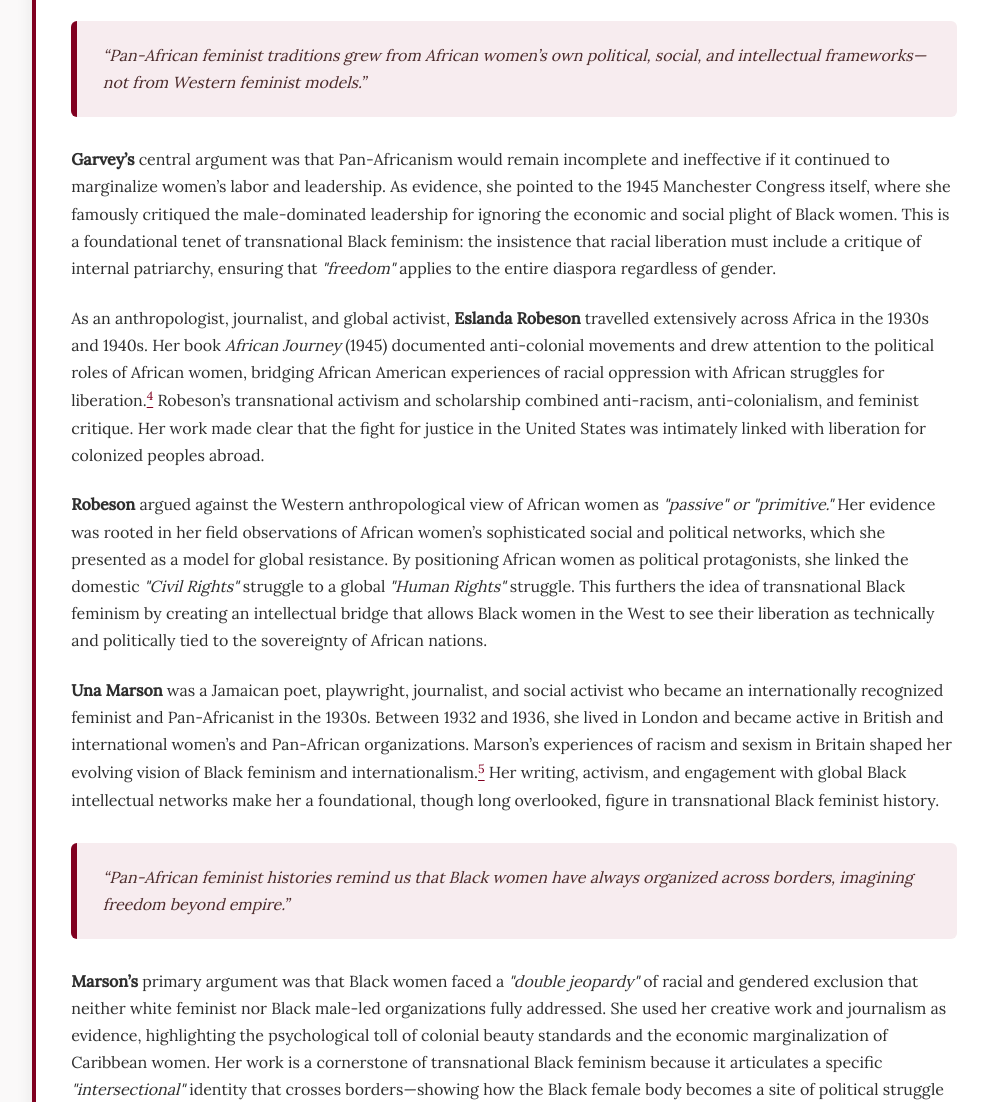
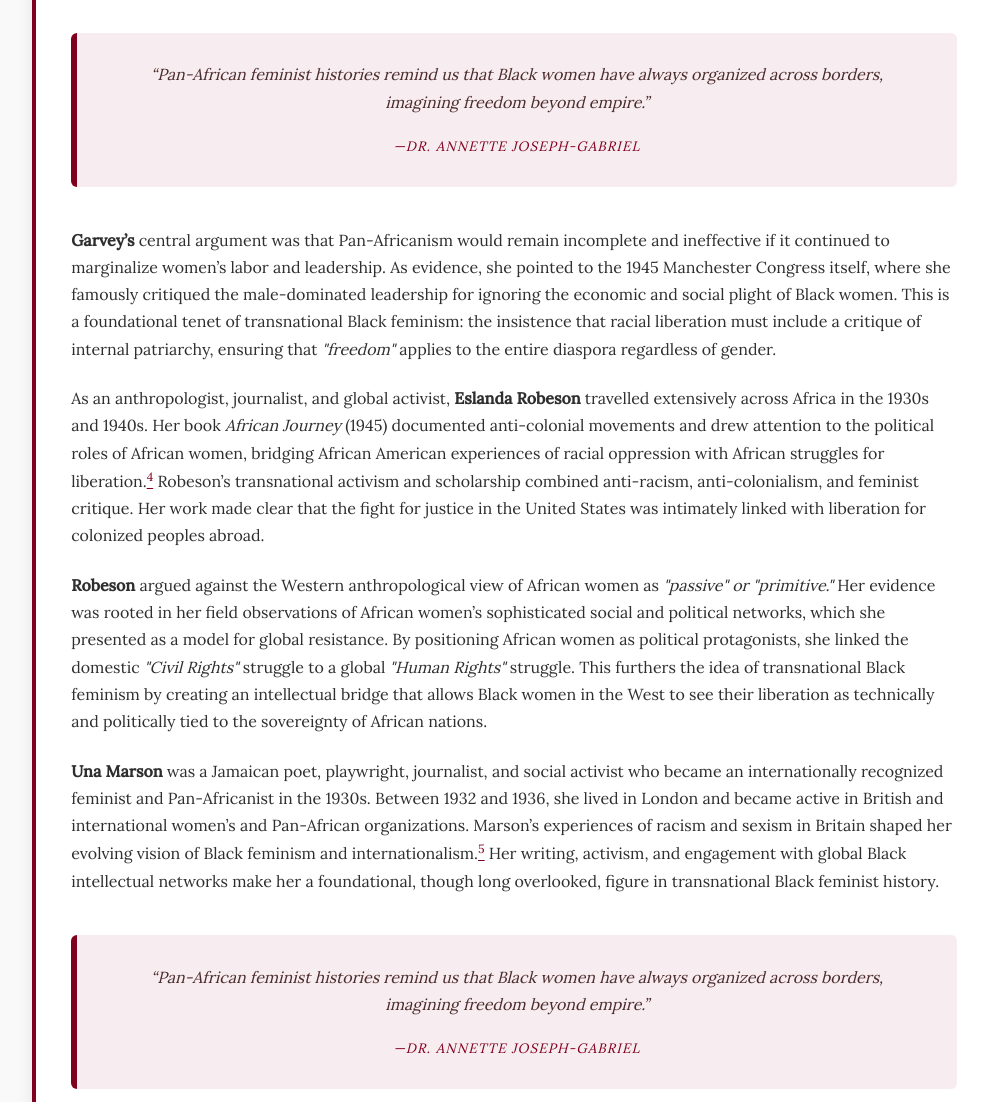
Before and after one commit to elieldev23/Pan-African, a plain HTML site: page key-figures.html in a window 1280 px wide. Shown: the part 940-2042 px from the top of the page, without its empty margins (128-1116 px from the left). Drawn offline with nearby package versions, Linux system fonts and the light colour scheme.

Commit message:
updating quotes styling

```diff
--- a/index.css
+++ b/index.css
@@ -188,6 +188,47 @@ blockquote {
   color: #4a2a2a;
 }
 
+
+/* ----------- Blockquote (layout propre, style conservé) ----------- */
+
+.quote-layout {
+  margin: 2.5rem 0;
+  padding: 1.8rem 2.2rem;
+
+  background: #f7ecef;
+  border-left: 6px solid var(--burgundy);
+  border-radius: 6px;
+
+  text-align: center;
+  font-style: italic;
+  color: #4a2a2a;
+}
+
+.quote-text {
+  font-size: 1rem;
+  line-height: 1.7;
+  margin: 0 0 1.2rem;
+}
+
+.quote-author {
+  font-size: 0.85rem;
+  font-style: normal;
+  letter-spacing: 0.08em;
+  text-transform: uppercase;
+  color: var(--burgundy);
+
+  border: none;
+  background: none;
+  padding: 0;
+  margin: 0;
+
+  text-align: center;
+}
+
+
+
+
+
 /* ----------- Animations de fade-in ----------- */
 
 .fade {
--- a/key-figures.html
+++ b/key-figures.html
@@ -55,10 +55,15 @@
         liberation.
       </p>
 
-      <blockquote>
-        “Pan-African feminist traditions grew from African women’s own political, social, and intellectual
-        frameworks—not from Western feminist models.”
-      </blockquote>
+    <blockquote class="quote-layout">
+      <p class="quote-text">
+        “Pan-African feminist histories remind us that Black women have always organized across borders,
+        imagining freedom beyond empire.”
+      </p>
+      <footer class="quote-author">
+        <em>—Dr. Annette Joseph-Gabriel</em>
+      </footer>
+    </blockquote>
 
       <p id="note8">
         <strong>Garvey’s</strong> central argument was that Pan-Africanism would remain incomplete and ineffective if it continued to marginalize women’s labor and leadership.
@@ -91,9 +96,15 @@
         history.
       </p>
 
-      <blockquote>
-        “Pan-African feminist histories remind us that Black women have always organized across borders, imagining freedom beyond empire.”
-      </blockquote>
+    <blockquote class="quote-layout">
+      <p class="quote-text">
+        “Pan-African feminist histories remind us that Black women have always organized across borders,
+        imagining freedom beyond empire.”
+      </p>
+      <footer class="quote-author">
+        <em>—Dr. Annette Joseph-Gabriel</em>
+      </footer>
+    </blockquote>
 
       <p id="note10">
         <strong>Marson’s</strong> primary argument was that Black women faced a <em>"double jeopardy"</em> of racial and gendered exclusion that neither white
```
Also changed, not shown: index.html (+10 -2 lines), origins.html (+8 -4 lines).
